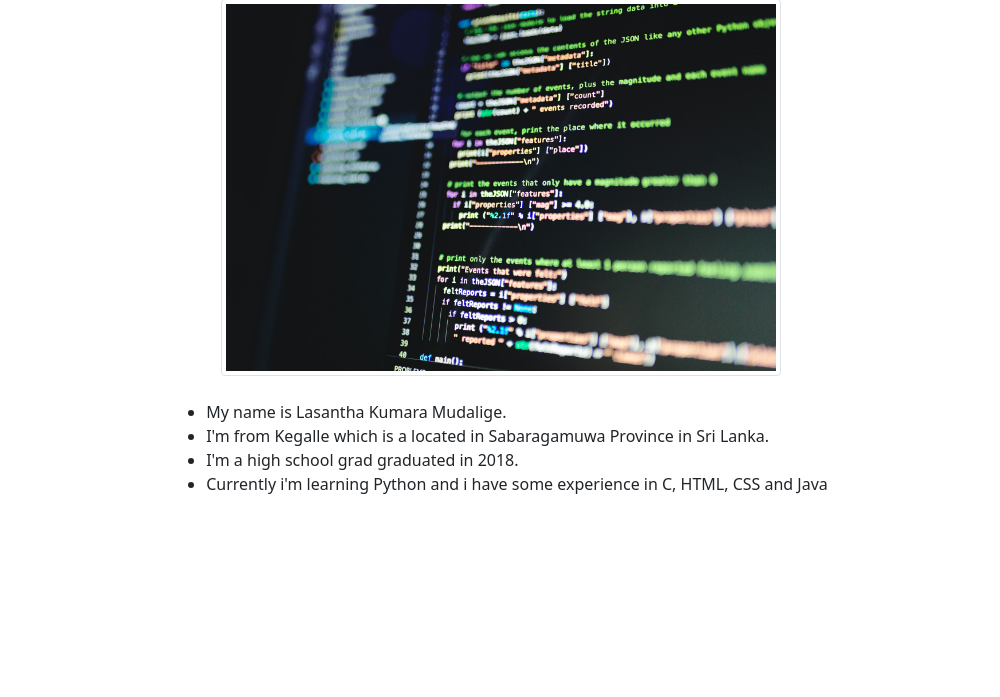
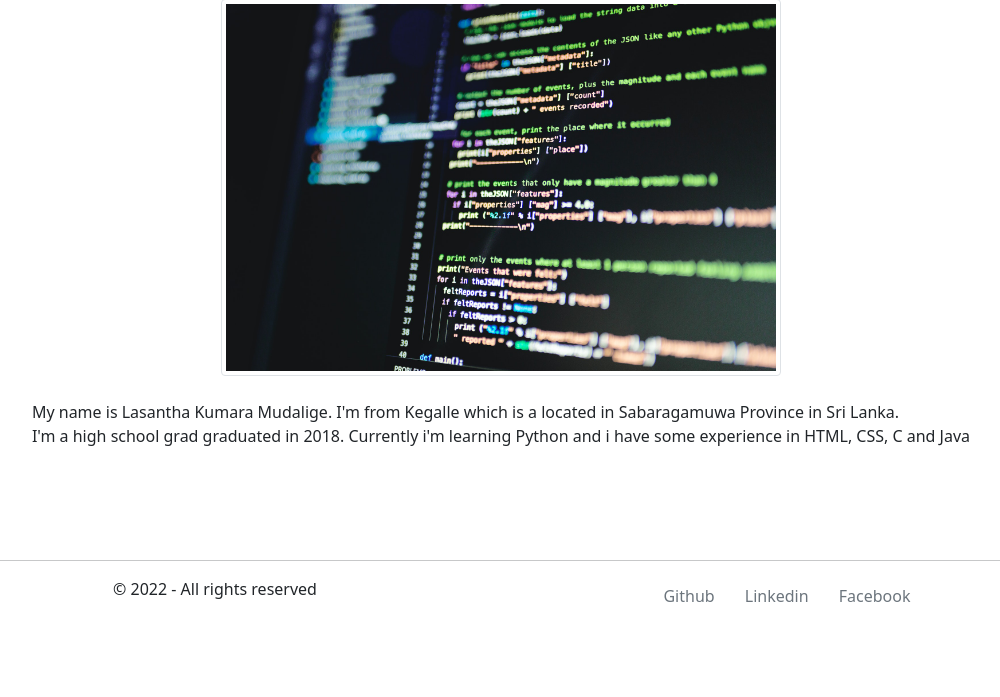
Before and after one commit to lasanthamudalige/personal-portfolio, a Flask app: page /about in a window 1280 px wide. Shown: the part 428-1125 px from the top of the page, without its empty margins (139-1139 px from the left). Before the commit the page ends 922 px from the top, so only its background shows below. Run offline with Flask 2, Linux system fonts and the light colour scheme.

Commit message:
add stuff to about page, remove social media btn from index page and add footer to layout page

```diff
--- a/templates/about.html
+++ b/templates/about.html
@@ -12,12 +12,11 @@
         <br>
       <img class="img-thumbnail rounded mx-auto d-block w-50" src="static/images/python-code.jpg" alt="python-code-image">
       <br>
-      <ul class="text-start d-inline-block">
-        <li>My name is Lasantha Kumara Mudalige.</li>
-        <li>I'm from Kegalle which is a located in Sabaragamuwa Province in Sri Lanka.</li>
-        <li>I'm a high school grad graduated in 2018.</li>
-        <li>Currently i'm learning Python and i have some experience in C, HTML, CSS and Java</li>
-      </ul>
+      <p class="text-start d-inline-block">
+        My name is Lasantha Kumara Mudalige. I'm from Kegalle which is a located in Sabaragamuwa Province in Sri Lanka. <br>
+        I'm a high school grad graduated in 2018. Currently i'm learning Python and i have some experience in HTML, CSS, C and Java
+      </p>
+
 
     </section>
 
--- a/templates/layout.html
+++ b/templates/layout.html
@@ -31,5 +31,31 @@
     </section>
     {% block main %}
     {% endblock %}
+
+
+    <section class="footer">
+        <hr>
+        <section class="row">
+            <section class="col-lg-6 col-md-auto col-sm-auto text-center">
+                <section class="copyright-txt">
+                  <!-- <p>Lasantha Kumara Mudalige</p> -->
+                  <p>&copy 2022 - All rights reserved</p>
+
+                </section>
+            </section>
+            <section class="col-lg-6 col-md-auto col-sm-au text-center align-bottom">
+              <section class="socialmedia-btns">
+
+                <section class="socialmeadia-btns">
+                  <button class="btn"><a class="text-secondary text-decoration-none" href="https://github.com/lasanthamudalige">Github</a></button>
+                  <button class="btn"><a class="text-secondary text-decoration-none" href="https://www.linkedin.com/in/lasantha-mudalige-98626a212/">Linkedin</a></button>
+                  <button class="btn"><a class="text-secondary text-decoration-none" href="https://www.facebook.com/lasantha.kumara.77964/">Facebook</a></button>
+                </section>
+
+            </section>
+          </section>
+        </section>
+      </section>
+
 </body>
 </html>
```
Also changed, not shown: templates/index.html (+3 -9 lines).
